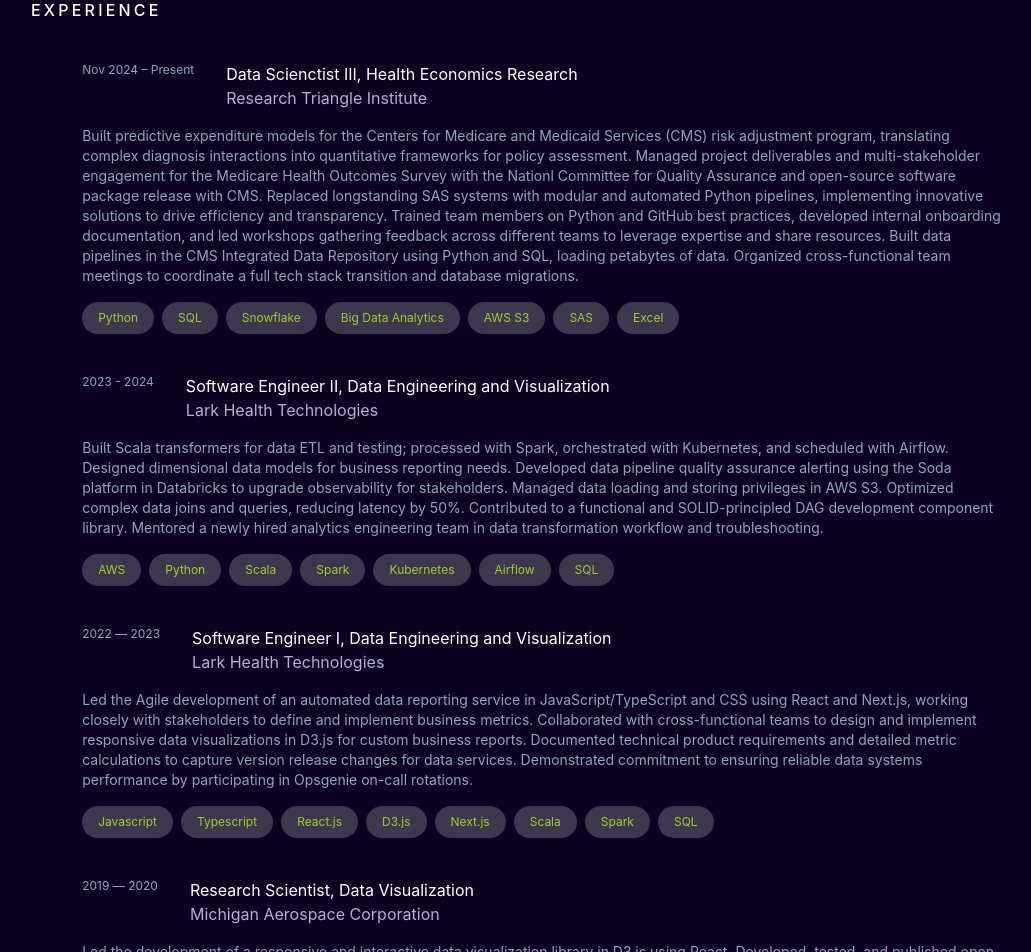
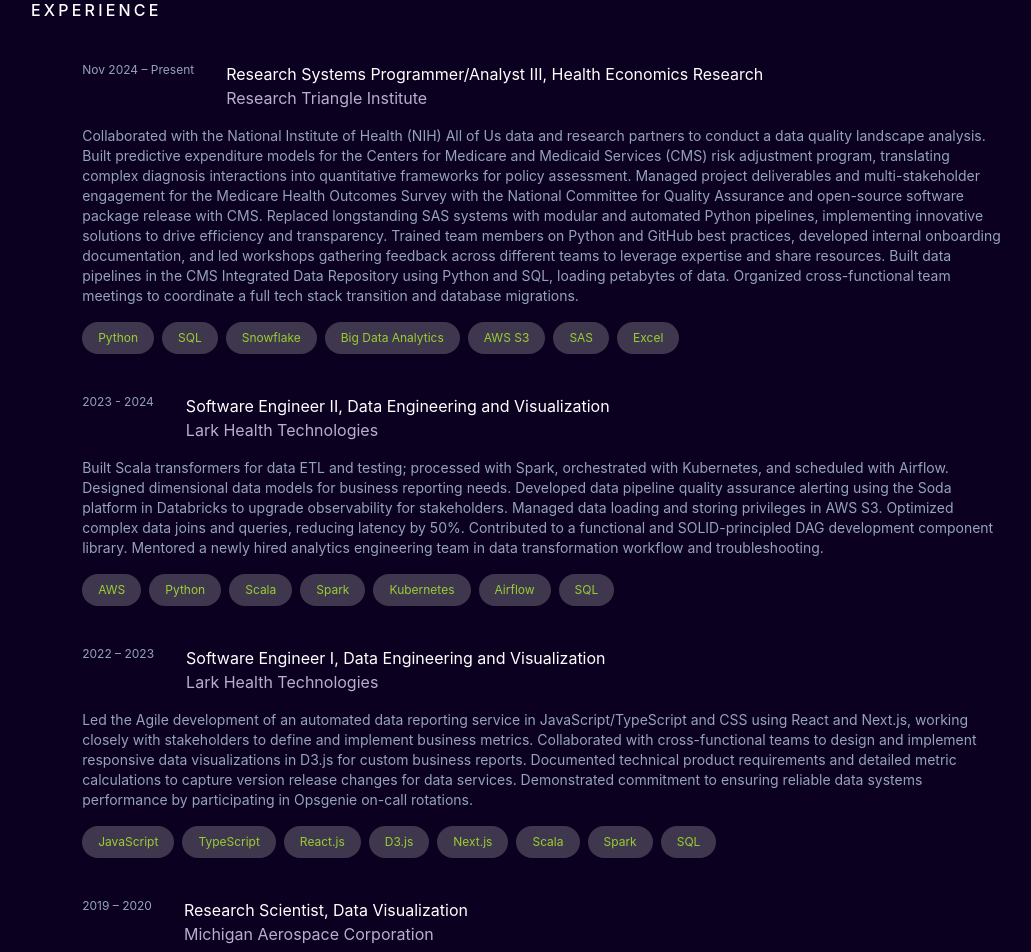
Before and after one commit to hvanova/hvanova.github.io, a Svelte app: page / in a window 1280 px wide. Shown: the part 600-1552 px from the top of the page, without its empty margins (97-1128 px from the left). Built offline with nearby package versions, Linux system fonts and the light colour scheme.

Commit message:
Update experience.js

```diff
--- a/content/experience.js
+++ b/content/experience.js
@@ -1,10 +1,11 @@
 export default [
     {
-        title: "Data Scienctist III, Health Economics Research",
+        title: "Research Systems Programmer/Analyst III, Health Economics Research",
         company: "Research Triangle Institute",
         range: "Nov 2024 – Present",
-        description: `Built predictive expenditure models for the Centers for Medicare and Medicaid Services (CMS) risk adjustment program, translating complex diagnosis interactions into quantitative frameworks for policy assessment.
-            Managed project deliverables and multi-stakeholder engagement for the Medicare Health Outcomes Survey with the Nationl Committee for Quality Assurance and open-source software package release with CMS.
+        description: `Collaborated with the National Institute of Health (NIH) All of Us data and research partners to conduct a data quality landscape analysis.
+            Built predictive expenditure models for the Centers for Medicare and Medicaid Services (CMS) risk adjustment program, translating complex diagnosis interactions into quantitative frameworks for policy assessment.
+            Managed project deliverables and multi-stakeholder engagement for the Medicare Health Outcomes Survey with the National Committee for Quality Assurance and open-source software package release with CMS.
             Replaced longstanding SAS systems with modular and automated Python pipelines, implementing innovative solutions to drive efficiency and transparency.
             Trained team members on Python and GitHub best practices, developed internal onboarding documentation, and led workshops gathering feedback across different teams to leverage expertise and share resources.
             Built data pipelines in the CMS Integrated Data Repository using Python and SQL, loading petabytes of data.
@@ -35,7 +36,7 @@
     {
         title: "Software Engineer I, Data Engineering and Visualization",
         company: "Lark Health Technologies",
-        range: "2022 –– 2023",
+        range: "2022 – 2023",
         description: `Led the Agile development of an automated data reporting service in JavaScript/TypeScript and CSS using React and Next.js, working closely with stakeholders to define and implement business metrics.
             Collaborated with cross-functional teams to design and implement responsive data visualizations in D3.js for custom business reports.
             Documented technical product requirements and detailed metric calculations to capture version release changes for data services.
@@ -43,13 +44,13 @@
         ,
         link: "https://www.lark.com/",
         skills: [
-            `Javascript`, `Typescript`, `React.js`, `D3.js`, `Next.js`, `Scala`, `Spark`, `SQL`
+            `JavaScript`, `TypeScript`, `React.js`, `D3.js`, `Next.js`, `Scala`, `Spark`, `SQL`
         ]
     },
     {
         title: `Research Scientist, Data Visualization`,
         company: `Michigan Aerospace Corporation`,
-        range: `2019 –– 2020`,
+        range: `2019 – 2020`,
         description: `Led the development of a responsive and interactive data visualization library in D3.js using React.
             Developed, tested, and published open-source NPM packages with UI components for standardized web app development.
             Implemented a data ingestion pipeline using DroneDeploy API, ensuring real-time data streaming and processing.
@@ -58,19 +59,19 @@
         ,
         link: `https://www.michiganaerospace.com/`,
         skills: [
-            `Python`, `Javascript`, `React.js`, `D3.js`, `Vue.js`, 'Node.js', 'UI/UX', 'Machine Learning'
+            `Python`, `JavaScript`, `React.js`, `D3.js`, `Vue.js`, 'Node.js', 'UI/UX', 'Machine Learning'
         ]
     },
     {
         title: `Data Visualization Intern`,
         company: `University of Michigan Digital Projects Studio`,
-        range: `2018 –– 2019`,
+        range: `2018 – 2019`,
         description: `Designed and implemented a responsive and interactive data visualization web app in D3.js using React and Node.js.
             Created an interactive tutorial for network-based data modeling and statistical analysis in Python using Jupyter Notebooks, providing an accessible platform to learn and apply cutting-edge statistics.`
         ,
         link: `https://clarkdatalabs.github.io/`,
         skills: [
-            `Python`, `Javascript`, `D3.js`, `Node.js`, `Visualization Design`
+            `Python`, `JavaScript`, `D3.js`, `Node.js`, `Visualization Design`
         ]
     }
 ]
```
